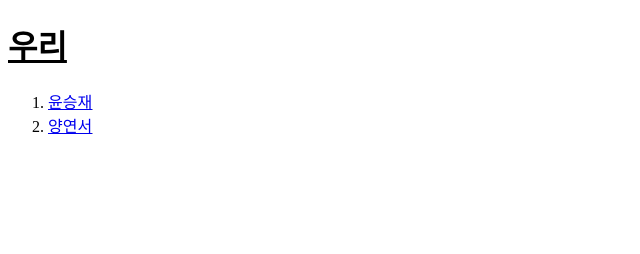
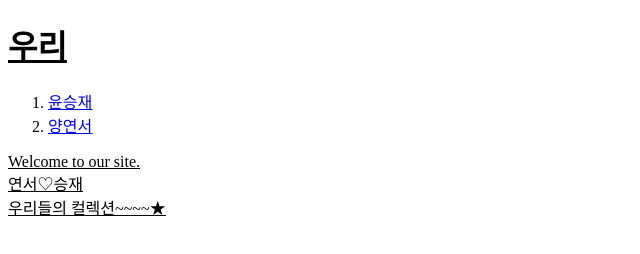
Before and after one commit to tmdwodustj/web1, a plain HTML site: page index.html in a window 1280 px wide. Shown: the whole page, without its empty margins (0-640 px from the left). Drawn offline with Linux system fonts and the light colour scheme.

Commit message:
Add files via upload

```diff
--- a/index.html
+++ b/index.html
@@ -10,3 +10,6 @@
   <li> <a href="index3.html">윤승재</a></li>
   <li> <a href="index2.html">양연서</a></li>
 </ol>
+Welcome to our site.<br>
+연서♡승재<br>
+우리들의 컬렉션~~~~★ </body>
```
Also changed, not shown: index3.html (+1 -1 lines).
